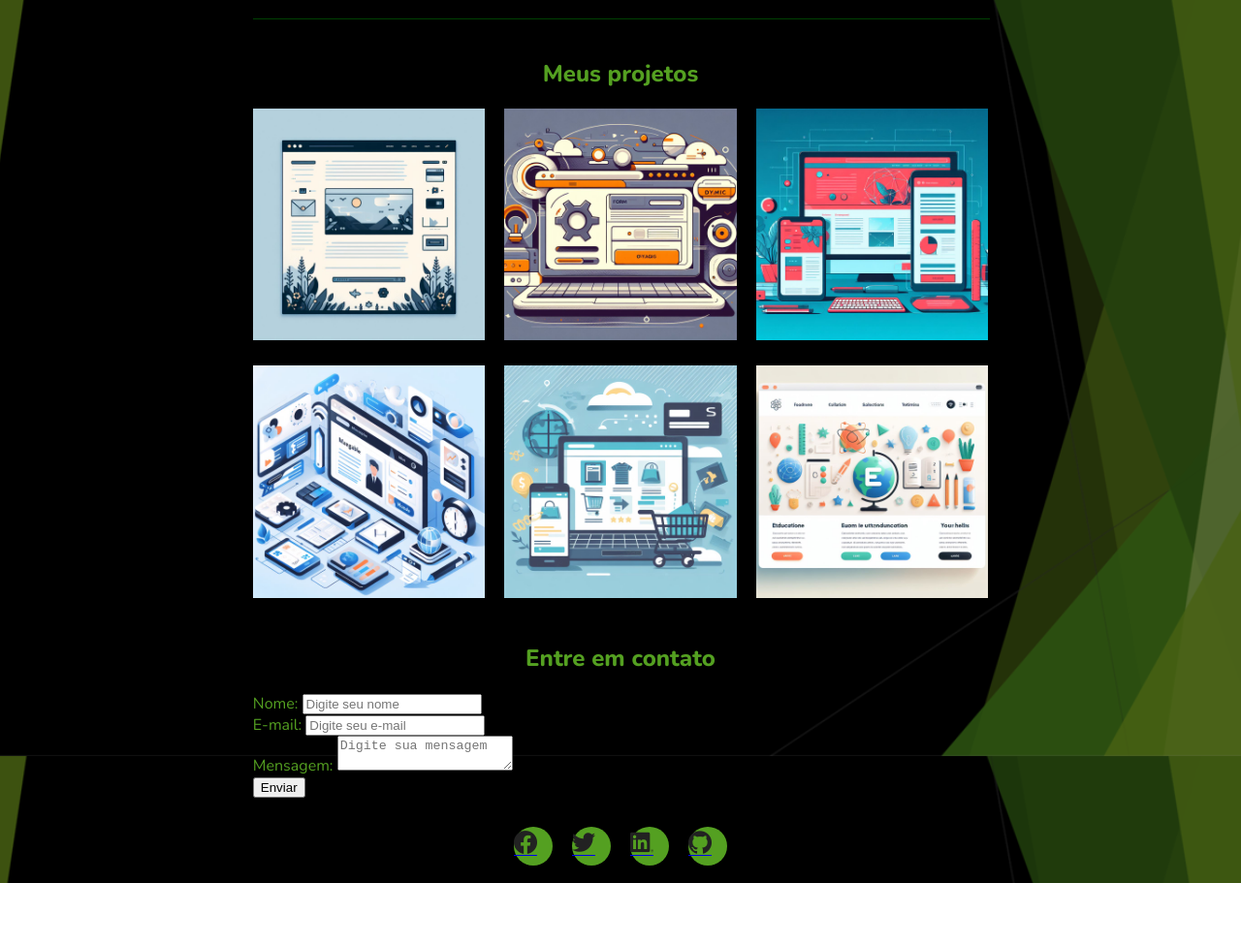
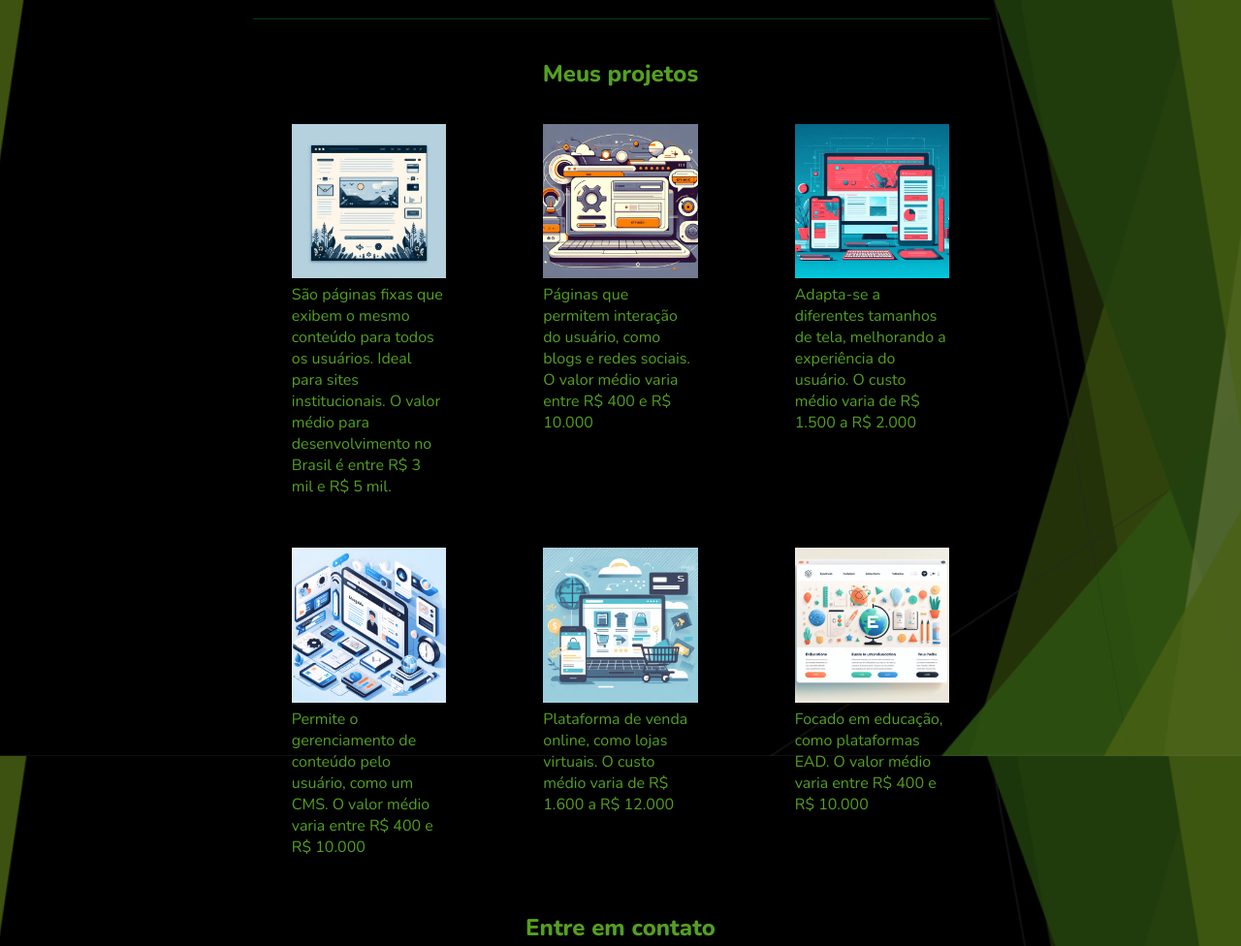
Before and after one commit to FelixFreitasJr/BacoIpswich, a plain HTML site: page index.html in a window 1280 px wide. Shown: the part 820-1796 px from the top of the page at 97% size. Before the commit the page ends 1731 px from the top, so only its background shows below. Drawn offline with nearby package versions, Linux system fonts and the light colour scheme.

Commit message:
Please enter the commit message for your changes. Lines starting  with '#' will be ignored, and an empty message aborts the commit.
 On branch main
 Your branch is up to date with 'origin/main'.

 Changes to be committed:
	modified:   _css/style.css
	modified:   _js/script.js
	modified:   index.html

```diff
--- a/_css/style.css
+++ b/_css/style.css
@@ -95,10 +95,3 @@
             width: 100%;
             height: auto;
         }
-        .projects a {
-            color: #fff;
-            text-decoration: none;
-        }
-        .projects a:hover {
-          color:#0f0;
-        }
--- a/_js/script.js
+++ b/_js/script.js
@@ -0,0 +1,30 @@
+function abrirImagem(src, alt) {
+    // Cria um novo elemento de imagem
+    var img = document.createElement("img");
+    img.src = src;
+    img.alt = alt;
+    img.style.display = "block";
+    img.style.margin = "0 auto";
+
+    // Cria um novo elemento de div para conter a imagem
+    var div = document.createElement("div");
+    div.id = "imagemAmpliada";
+    div.style.position = "fixed";
+    div.style.top = "0";
+    div.style.left = "0";
+    div.style.width = "100%";
+    div.style.height = "100%";
+    div.style.backgroundColor = "rgba(0, 0, 0, 0.8)";
+    div.style.display = "flex";
+    div.style.justifyContent = "center";
+    div.style.alignItems = "center";
+    div.appendChild(img);
+
+    // Adiciona o div ao corpo do documento
+    document.body.appendChild(div);
+
+    // Remove o div quando é clicado
+    div.addEventListener("click", function() {
+        document.body.removeChild(div);
+    });
+}
--- a/index.html
+++ b/index.html
@@ -1,14 +1,13 @@
 <!DOCTYPE html>
-<html>
+<html lang="pt-br">
 <head>
-    <title>Meu Portfólio</title>
-    <style>
-        /* Adicione seu código CSS aqui */
+    <meta charset="utf-8">
+    <meta name="viewport" content="width=device-width, initial-scale=1.0">
+    <link rel='stylesheet' href='https://cdn-uicons.flaticon.com/uicons-brands/css/uicons-brands.css'>
+    <link rel="stylesheet" href="_css/style.css">
+    <title>BacoIpswich</title>
+</head>
 
-    </style>
-<link rel='stylesheet' href='https://cdn-uicons.flaticon.com/uicons-brands/css/uicons-brands.css'>
-<link rel="stylesheet" href="_css/style.css">
-</head>
 <body>
     <div class="container">
 
@@ -31,7 +30,8 @@
            </div>
 
        </div>
-       <hr size="1" width="100%" color="rgb(84,160,33)" >
+
+       <hr size="1" width="100%" color="rgb(84,160,33)">
 
 
        <!-- Sobre -->
@@ -51,12 +51,30 @@
        <div id="projetos" class="section">
            <h2>Meus projetos</h2>
            <div class="projects">
-               <a href="#"><img src="_img/site_estatico.png" alt="Site Estático"></a>
-               <a href="#"><img src="_img/site_dinâmico.png" alt="Site Dinâmico"></a>
-               <a href="#"><img src="_img/site_responsivo.png" alt="Site Responsivo"></a>
-               <a href="#"><img src="_img/site_gerenciável.png" alt="Site Gerenciável"></a>
-               <a href="#"><img src="_img/site_e-commerce.png" alt="Site e-commerce"></a>
-               <a href="#"><img src="_img/site_educacional.png" alt="Site educacional"></a>
+            <figure>
+               <img src="_img/site_estatico.png" alt="Site Estático" onclick="abrirImagem(this.src, this.alt)"></a>
+               <figcaption>São páginas fixas que exibem o mesmo conteúdo para todos os usuários. Ideal para sites institucionais. O valor médio para desenvolvimento no Brasil é entre R$ 3 mil e R$ 5 mil.</figcaption>
+            </figure>
+            <figure>
+                <img src="_img/site_dinâmico.png" alt="Site Estático" onclick="abrirImagem(this.src, this.alt)"></a>
+                <figcaption>Páginas que permitem interação do usuário, como blogs e redes sociais. O valor médio varia entre R$ 400 e R$ 10.000</figcaption>
+             </figure>
+             <figure>
+                <img src="_img/site_responsivo.png" alt="Site Estático" onclick="abrirImagem(this.src, this.alt)"></a>
+                <figcaption>Adapta-se a diferentes tamanhos de tela, melhorando a experiência do usuário. O custo médio varia de R$ 1.500 a R$ 2.000</figcaption>
+             </figure>
+             <figure>
+                <img src="_img/site_gerenciável.png" alt="Site Estático" onclick="abrirImagem(this.src, this.alt)"></a>
+                <figcaption>Permite o gerenciamento de conteúdo pelo usuário, como um CMS. O valor médio varia entre R$ 400 e R$ 10.000</figcaption>
+             </figure>
+             <figure>
+                <img src="_img/site_e-commerce.png" alt="Site Estático" onclick="abrirImagem(this.src, this.alt)"></a>
+                <figcaption>Plataforma de venda online, como lojas virtuais. O custo médio varia de R$ 1.600 a R$ 12.000</figcaption>
+             </figure>
+             <figure>
+                <img src="_img/site_educacional.png" alt="Site Estático" onclick="abrirImagem(this.src, this.alt)"></a>
+                <figcaption>Focado em educação, como plataformas EAD. O valor médio varia entre R$ 400 e R$ 10.000</figcaption>
+             </figure>
            </div>
        </div>
 
@@ -82,8 +100,6 @@
     <a href="#"><i class="fi fi-brands-linkedin"></i></a>
     <a href="#"><i class="fi fi-brands-github"></i></a>
 </div>
-    <script>
-        // Adicione seu código JavaScript aqui
-    </script>
+<script src="_js/script.js"></script>
 </body>
 </html>
```
